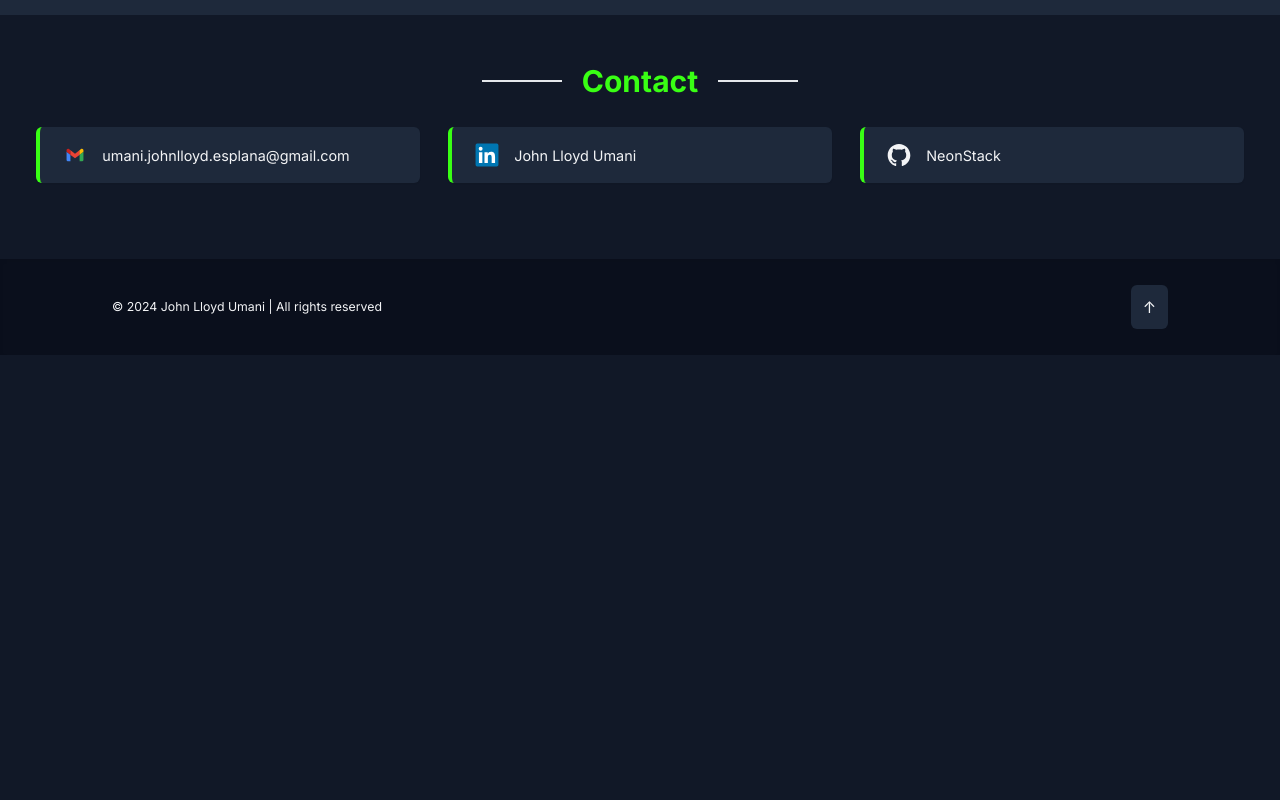
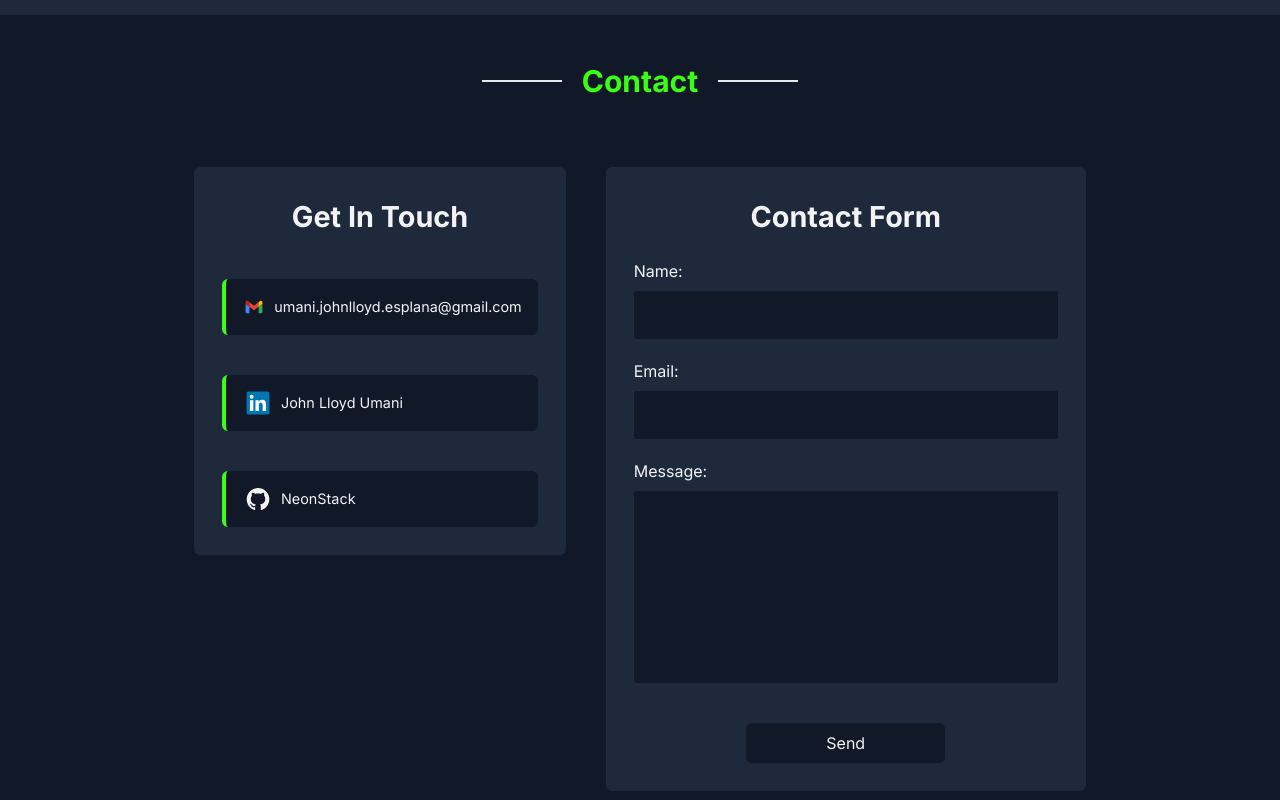
Before and after one commit to NeonStack/neonstack.github.io, a React (Vite) app: page / in a window 1280 px wide. Shown: the part 2300-3100 px from the top of the page. Before the commit the page ends 2655 px from the top, so only its background shows below. Built offline with nearby package versions, Linux system fonts and the light colour scheme.

Commit message:
contact form added, not functioning, contacts re-designed

```diff
--- a/package.json
+++ b/package.json
@@ -13,6 +13,7 @@
     "preview": "vite preview"
   },
   "dependencies": {
+    "@emailjs/browser": "^4.4.1",
     "framer-motion": "^11.3.28",
     "react": "^18.3.1",
     "react-dom": "^18.3.1",
--- a/src/Contact.jsx
+++ b/src/Contact.jsx
@@ -1,19 +1,27 @@
 import React from 'react';
 import MainTitle from './components/MainTitle';
 import ContactCard from './components/ContactCard';
+import { ContactForm } from './components/ContactForm';
 
 export default function Contact() {
     const ContactCardValues = [
         { icon: "gmail", srcTxt: "umani.johnlloyd.esplana@gmail.com", srcLink: "mailto:umani.johnlloyd.esplana@gmail.com" },
         { icon: "linkedin", srcTxt: "John Lloyd Umani", srcLink: "https://www.linkedin.com/in/john-lloyd-umani/" },
-        { icon: "github", srcTxt: "NeonStack", srcLink: "https://github.com/NeonStack"}
+        { icon: "github", srcTxt: "NeonStack", srcLink: "https://github.com/NeonStack" }
     ]
     return (
         <>
             <section className="h-fit text-center">
                 <div className="text-center">
+
                     <MainTitle title="Contact" />
-                    <div className="py-7 text-center flex flex-row flex-wrap justify-evenly gap-5 items-center">
+
+                    <div className='flex flex-col lg:flex-row gap-9 lg:gap-10 py-7 lg:justify-center lg:mt-10'>
+                        {/* contact cards - now first in order */}
+                        <div className="lg:bg-background-alt lg:p-7 rounded-md text-center flex flex-col flex-wrap justify-evenly lg:gap-10 lg:justify-center items-center h-fit min-h-64">
+                            <div className='hidden lg:block'>
+                                <h1 className='font-bold'>Get In Touch</h1>
+                            </div>
                             {ContactCardValues.map((ContactCardValue, index) => (
                                 <ContactCard
                                     key={index}
@@ -23,6 +31,12 @@ export default function Contact() {
                                 />
                             ))}
                         </div>
+
+                        {/* contact form */}
+                        <div className='flex justify-center items-center w-full h-full lg:w-fit'>
+                            <ContactForm />
+                        </div>
+                    </div>
                 </div>
             </section>
         </>
--- a/src/Header.jsx
+++ b/src/Header.jsx
@@ -58,7 +58,7 @@ export default function Header({ highlight }) {
         {/* mobile closed menu*/}
         <a href='https://neonstack.github.io'><h1 className="text-text text-xl font-bold justify-center items-center flex lg:hidden">
           <span className='text-accent'>Neon</span>Stack</h1></a>
-        <FaBars size={24} className='lg:hidden text-text' onClick={toggleMenu} />
+        <FaBars size={24} className='lg:hidden text-text cursor-pointer' onClick={toggleMenu} />
       </div>
       {/* mobile opened menu*/}
       <div className={`flex bg-primary shadow-md absolute w-[100%] h-[100vh] justify-center items-center z-50 top-0 lg:hidden ease-in-out duration-200 ${showMenu ? 'right-[0%]' : 'right-[-110%]'}`}>
--- a/src/components/ContactCard.jsx
+++ b/src/components/ContactCard.jsx
@@ -2,7 +2,7 @@ import React from 'react';
 import SkillSvg from './SkillSvg';
 
 const ContactCard = ({ icon = "", srcLink = "", srcTxt = "" }) => (
-    <a href={srcLink} target='_blank' className='flex flex-row w-full h-14 gap-2 p-4 rounded-md bg-background-alt max-w-96 contact-card shadow-sm hover:shadow-xl transition-all duration-200'>
+    <a href={srcLink} target='_blank' className='flex flex-row w-full h-14 gap-2 p-4 rounded-md lg:bg-background bg-background-alt max-w-96 contact-card shadow-sm hover:shadow-xl transition-all duration-200'>
         <div className='w-[11%] flex items-center justify-center'>
             <div className='h-full aspect-square'>
                 <SkillSvg value={icon} />
--- /dev/null
+++ b/src/components/ContactForm.jsx
@@ -0,0 +1,40 @@
+import emailjs from '@emailjs/browser';
+import { useRef } from 'react';
+import MainTitle from './MainTitle';
+
+export const ContactForm = () => {
+    const emailForm = useRef(null);
+
+    const sendEmail = (e) => {
+        e.preventDefault();
+
+        emailjs
+            .sendForm('YOUR_SERVICE_ID', 'YOUR_TEMPLATE_ID', emailForm.current, {
+                publicKey: 'YOUR_PUBLIC_KEY',
+            })
+            .then(
+                () => {
+                    console.log('SUCCESS!');
+                },
+                (error) => {
+                    console.log('FAILED...', error.text);
+                },
+            );
+    };
+
+    return (
+        <form ref={emailForm} onSubmit={sendEmail} className='flex flex-col flex-initial p-4 lg:p-7 bg-background-alt rounded-md w-full max-w-[30rem] lg:w-[30rem]'>
+            <div className='hidden lg:block'>
+                <h1 className='font-bold'>Contact Form</h1>
+            </div>
+            <input type="hidden" name='my_name' value={"John"} />
+            <label for="from_name" className='py-2 mt-3 w-full flex flex-start'>Name:</label>
+            <input type="text" name="from_name" className='rounded-sm text-text bg-background px-3 py-3 text-md' required />
+            <label for="email" className='py-2 mt-3 w-full flex flex-start'>Email:</label>
+            <input type="email" name="email" className='rounded-sm text-text bg-background px-3 py-3 text-md' required />
+            <label for="message" className='py-2 mt-3 w-full flex flex-start'>Message:</label>
+            <textarea name="message" className='rounded-sm text-text bg-background px-3 py-3 text-md resize-none h-48' required />
+            <input type="submit" value="Send" className="text-text bg-background shadow-sm hover:shadow-lg duration-100 py-2 px-20 w-fit rounded-md mt-10 mx-auto cursor-pointer" />
+        </form>
+    );
+};
--- a/src/components/MainTitle.jsx
+++ b/src/components/MainTitle.jsx
@@ -1,9 +1,9 @@
 import React from 'react';
-const MainTitle = ({ title }) => {
+const MainTitle = ({ title, className }) => {
     return (
-        <div className="flex flex-row gap-5 items-center justify-center">
+        <div className={`flex flex-row gap-5 items-center justify-center `}>
             <hr className="w-full max-w-20 border" />
-            <h1 className="text-3xl font-bold text-accent whitespace-nowrap">{title}</h1>
+            <h1 className={`${className} text-3xl font-bold text-accent whitespace-nowrap`}>{title}</h1>
             <hr className="w-full max-w-20 border " />
         </div>
     )
```
Also changed, not shown: 1 other file (tests, documents, lock files or other folders). Lines whose indentation alone changed are shown as unchanged.
